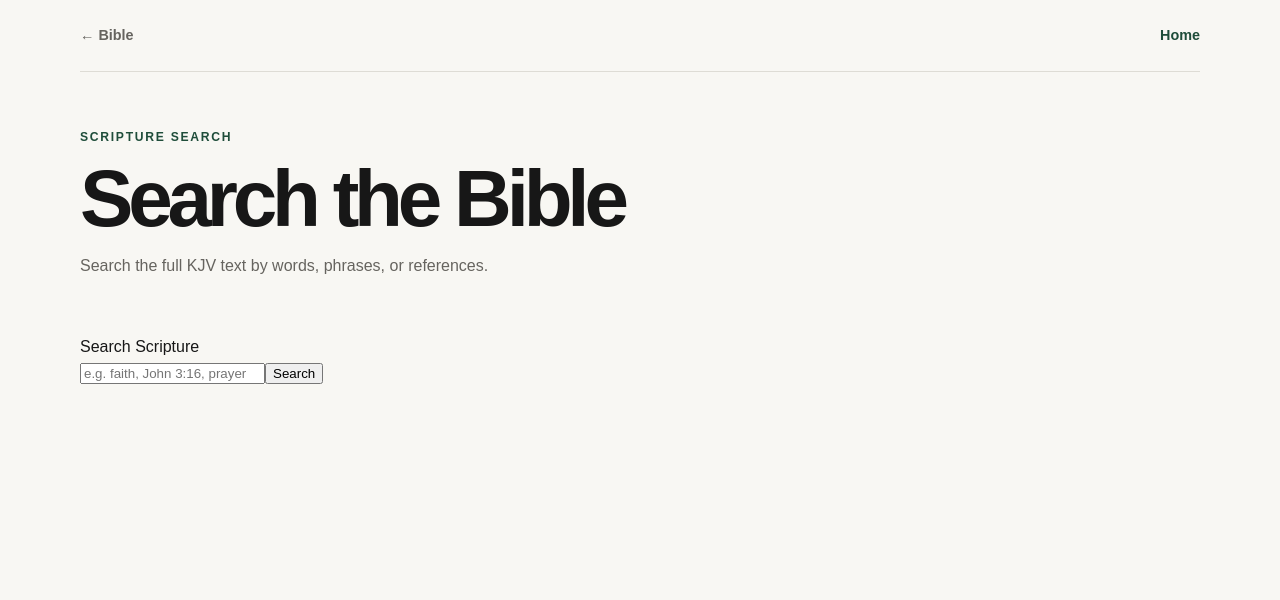
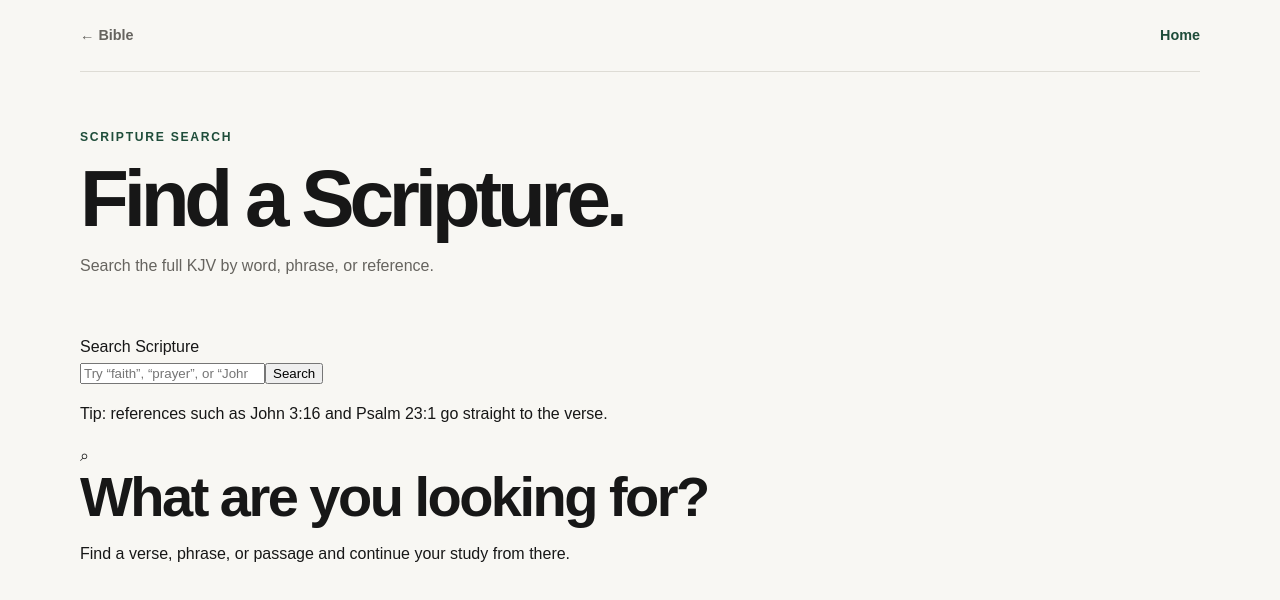
Before and after one commit to Zestplay-com/bible-study-platform, a Next.js app: page /bible/search in a window 1280 px wide. Shown: the top 600 px of the page. Built offline with nearby package versions, Linux system fonts and the light colour scheme.

Commit message:
Polish Bible search experience and connect verse actions

```diff
--- a/app/bible/search/page.tsx
+++ b/app/bible/search/page.tsx
@@ -19,10 +19,10 @@ export default async function BibleSearchPage({ searchParams }: Props) {
         <a href={sitePath("/")} className="ask-link">Home</a>
       </header>
 
-      <section className="reader-intro">
+      <section className="reader-intro search-intro">
         <p className="eyebrow">SCRIPTURE SEARCH</p>
-        <h1>Search the Bible</h1>
-        <p>Search the full KJV text by words, phrases, or references.</p>
+        <h1>Find a Scripture.</h1>
+        <p>Search the full KJV by word, phrase, or reference.</p>
       </section>
 
       <form className="search-form" method="get" action={sitePath("/bible/search")}>
@@ -33,42 +33,57 @@ export default async function BibleSearchPage({ searchParams }: Props) {
             name="q"
             type="search"
             defaultValue={query}
-            placeholder="e.g. faith, John 3:16, prayer"
+            placeholder="Try “faith”, “prayer”, or “John 3:16”"
             autoComplete="off"
           />
           <button type="submit">Search</button>
         </div>
+        <p className="search-hint">Tip: references such as John 3:16 and Psalm 23:1 go straight to the verse.</p>
       </form>
 
       {query ? (
         <section className="search-results" aria-labelledby="results-heading">
-          <h2 id="results-heading">
-            {results.length} {results.length === 1 ? "result" : "results"} for “{query}”
-          </h2>
+          <div className="results-heading-row">
+            <div>
+              <p className="eyebrow">RESULTS</p>
+              <h2 id="results-heading">{results.length} {results.length === 1 ? "match" : "matches"}</h2>
+            </div>
+            <a className="text-button" href={sitePath("/bible/search")}>Clear</a>
+          </div>
+
           {results.length > 0 ? (
-            <div className="verse-list">
-              {results.map((verse) => (
-                <article className="verse" key={`${verse.reference}-${verse.translationId}`}>
-                  <a href={sitePath(`/bible/${verse.bookId}/${verse.chapter}`)}>
-                    <strong>{verse.reference}</strong>
-                  </a>
-                  <p>{verse.text}</p>
-                  <div className="verse-actions">
-                    <a href={sitePath(`/ask?reference=${encodeURIComponent(verse.reference)}`)}>Explain</a>
-                    <a href={sitePath("/memory")}>Memorize</a>
-                    <a href={sitePath("/notes")}>Note</a>
-                  </div>
-                </article>
-              ))}
+            <div className="search-result-list">
+              {results.map((verse) => {
+                const queryParams = `reference=${encodeURIComponent(verse.reference)}&text=${encodeURIComponent(verse.text)}`;
+                return (
+                  <article className="search-result-card" key={`${verse.reference}-${verse.translationId}`}>
+                    <a className="result-reference" href={sitePath(`/bible/${verse.bookId}/${verse.chapter}`)}>
+                      {verse.reference}
+                    </a>
+                    <p>{verse.text}</p>
+                    <div className="result-actions">
+                      <a href={sitePath(`/ask?${queryParams}`)}>Explain</a>
+                      <a href={sitePath(`/memory?${queryParams}`)}>Memorize</a>
+                      <a href={sitePath(`/notes?${queryParams}`)}>Note</a>
+                    </div>
+                  </article>
+                );
+              })}
             </div>
           ) : (
             <div className="empty-reader">
-              <h2>No matching verses</h2>
-              <p>Try a shorter word, a different phrase, or a reference such as John 3:16.</p>
+              <h2>Nothing found yet</h2>
+              <p>Try a shorter word, another phrase, or a reference such as John 3:16.</p>
             </div>
           )}
         </section>
-      ) : null}
+      ) : (
+        <section className="search-empty-state">
+          <span className="search-icon" aria-hidden="true">⌕</span>
+          <h2>What are you looking for?</h2>
+          <p>Find a verse, phrase, or passage and continue your study from there.</p>
+        </section>
+      )}
     </main>
   );
 }
```
